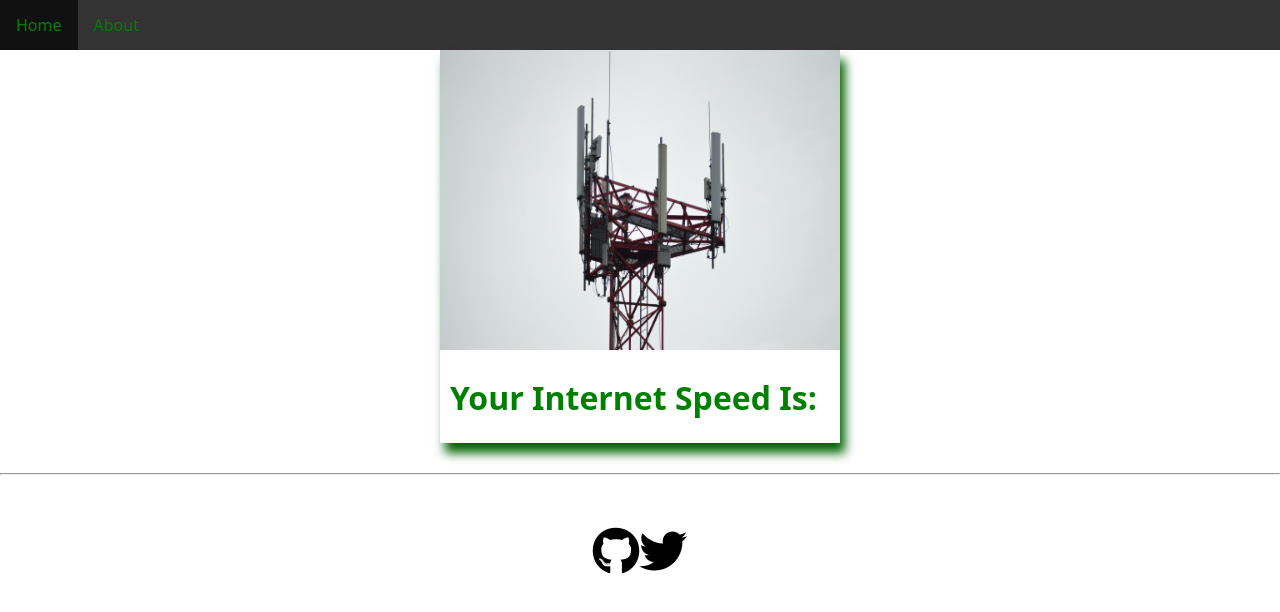
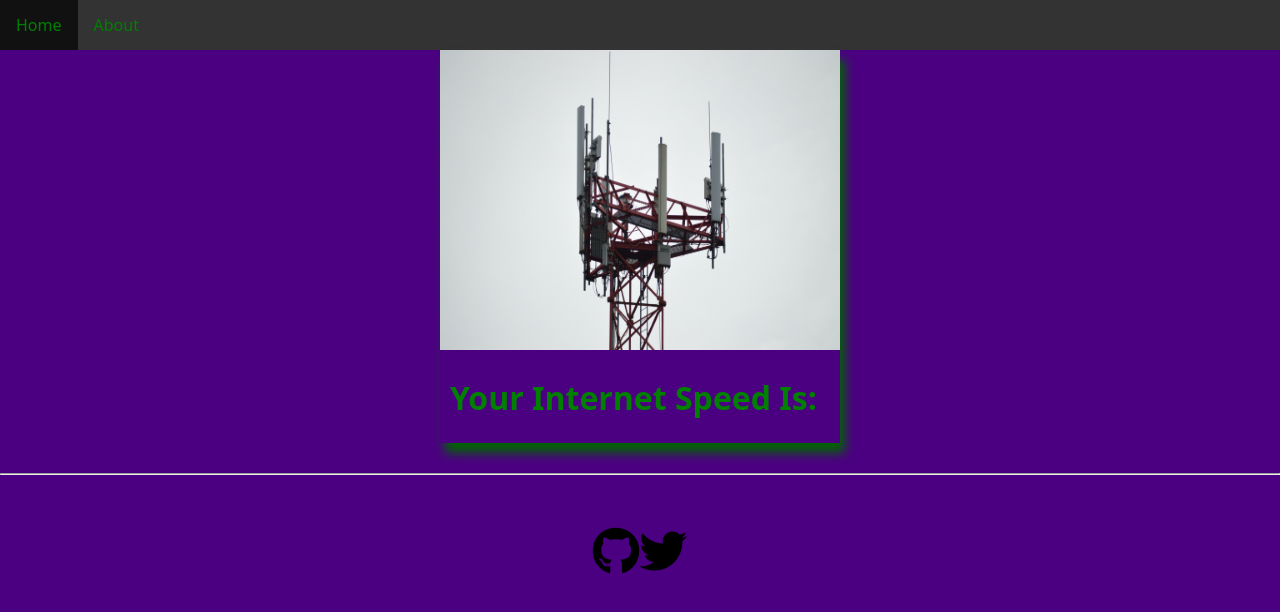
Before and after one commit to tsxepo-web/InternetSpeedTest, a website with bundled scripts: page index.html in a window 1280 px wide. Built offline with nearby package versions, Linux system fonts and the light colour scheme; no server answers.

Commit message:
Change background color

```diff
--- a/style/main.css
+++ b/style/main.css
@@ -5,6 +5,7 @@ body {
     padding: 0;
     margin: 0;
     min-height: 100vh;
+    background-color: indigo;
 }
 .container {
     display: flex;
```
